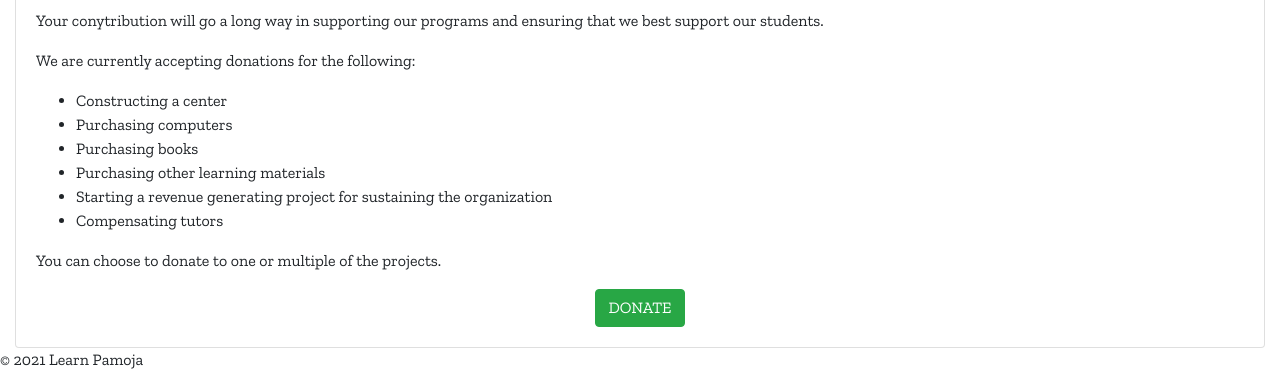
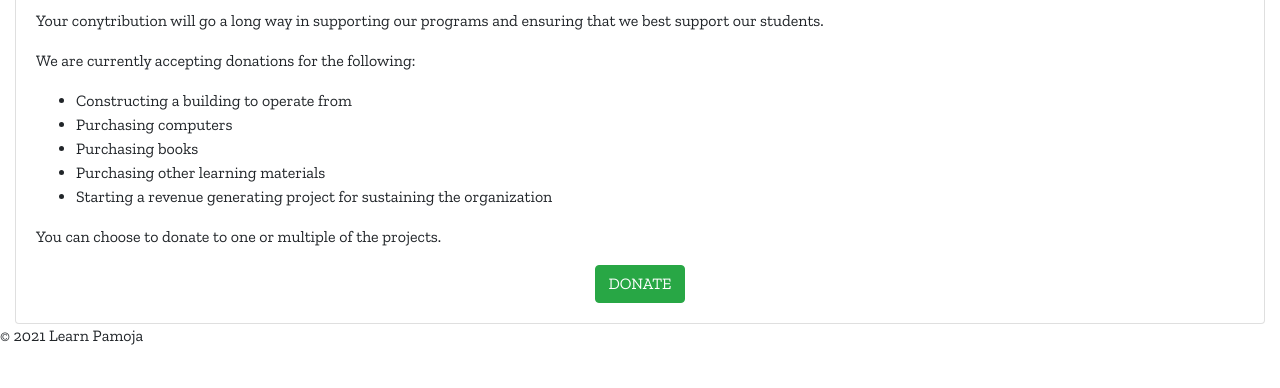
Before and after one commit to kenkirui221/LearnPamoja, a website built with Parcel: page index.html in a window 1280 px wide. Shown: the part 1431-1819 px from the top of the page. After the commit the page ends 1795 px from the top, so only its background shows below. Built offline with nearby package versions, Linux system fonts and the light colour scheme.

Commit message:
first commit

```diff
--- a/index.html
+++ b/index.html
@@ -15,7 +15,7 @@
   <link href="https://fonts.googleapis.com/css2?family=Zilla+Slab&display=swap" rel="stylesheet">
 
   <body>
-    <h1 style="color: greenyellow;font-size:55px;">Learn Pamoja</h1>
+    <h1 style="color: darkcyan;font-size:55px;">LEARN PAMOJA</h1>
   </body>
   <meta name="description" content="">
   <meta name="viewport" content="width=device-width, initial-scale=1">
@@ -187,12 +187,12 @@
         <p class="card-text">Your conytribution will go a long way in supporting our programs and ensuring that we best support our students.</p>
         <p>We are currently accepting donations for the following: </p>
         <ul>
-          <li>Constructing a center</li>
+          <li>Constructing a building to operate from</li>
           <li>Purchasing computers</li>
           <li>Purchasing books</li>
           <li>Purchasing other learning materials</li>
           <li>Starting a revenue generating project for sustaining the organization</li>
-          <li>Compensating tutors</li>
+
         </ul>
         <p>You can choose to donate to one or multiple of the projects.</p>
         <div class="col text-center">
```
Also changed, not shown: README.md.
